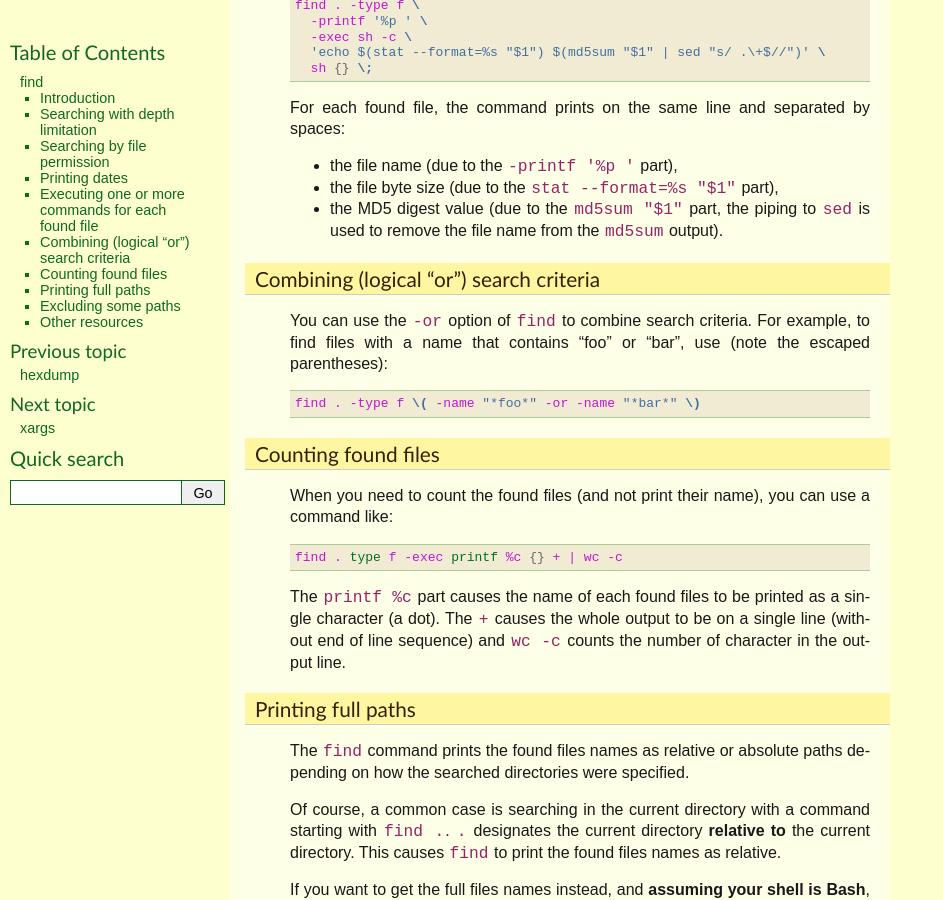
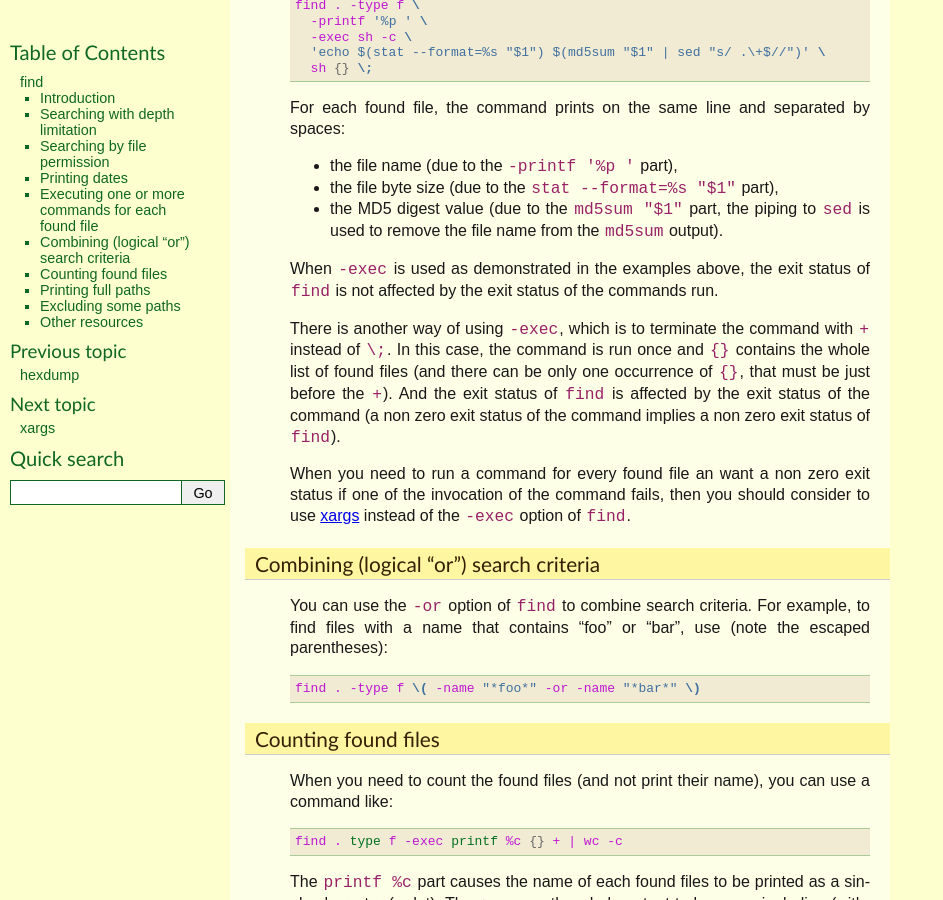
Before and after one commit to thierr26/thierr26_personal_notes_sphinx_sources, a Sphinx documentation site: the page built from source/find.rst, in a window 1280 px wide and 900 px high, scrolled down 1676 px. Shown: the whole window, without its empty margins (0-943 px from the left). Built offline with Sphinx 7.4.7, drawn with Linux system fonts in a browser that asks for light colours.

Commit message:
Grow find and xargs pages (exit status)

```diff
--- a/source/find.rst
+++ b/source/find.rst
@@ -67,6 +67,7 @@ Executing one or more commands for each found file
 .. index::
   single: sh
   single: stat
+  single: xargs
 
 The ``-exec`` option of ``find`` makes it possible to execute a shell command
 for each found file. For example, the following command runs ``stat`` for each
@@ -106,6 +107,20 @@ spaces:
 
 * the MD5 digest value (due to the ``md5sum "$1"`` part, the piping to ``sed``
   is used to remove the file name from the ``md5sum`` output).
+
+When ``-exec`` is used as demonstrated in the examples above, the exit status
+of ``find`` is not affected by the exit status of the commands run.
+
+There is another way of using ``-exec``, which is to terminate the command with
+``+`` instead of ``\;``. In this case, the command is run once and ``{}``
+contains the whole list of found files (and there can be only one occurrence of
+``{}``, that must be just before the ``+``). And the exit status of ``find`` is
+affected by the exit status of the command (a non zero exit status of the
+command implies a non zero exit status of ``find``).
+
+When you need to run a command for every found file an want a non zero exit
+status if one of the invocation of the command fails, then you should consider
+to use :doc:`xargs` instead of the ``-exec`` option of ``find``.
 
 
 Combining (logical "or") search criteria
--- a/source/xargs.rst
+++ b/source/xargs.rst
@@ -58,7 +58,8 @@ A command like::
   any_command | xargs -n 1 other_command
 
 causes ``other_command`` to be executed once for each item output by
-``any_command``.
+``any_command``. If any invocation of ``other_command`` exits with a non zero
+exit status, then the exit status of ``xargs`` is non zero.
 
 
 Executing a command for each item (with item used anywhere in the command)
@@ -78,6 +79,7 @@ version-control and configuration management software)::
       | xargs -I {} sh -c \
       'diff --unified $(cleartool describe -fmt '%En@@%PVn\\\\n' {}) {}'
 
+
 Other resources
 ---------------
 
```
